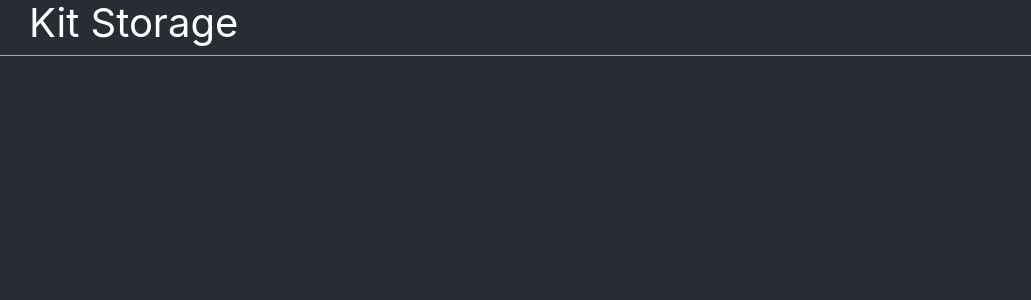
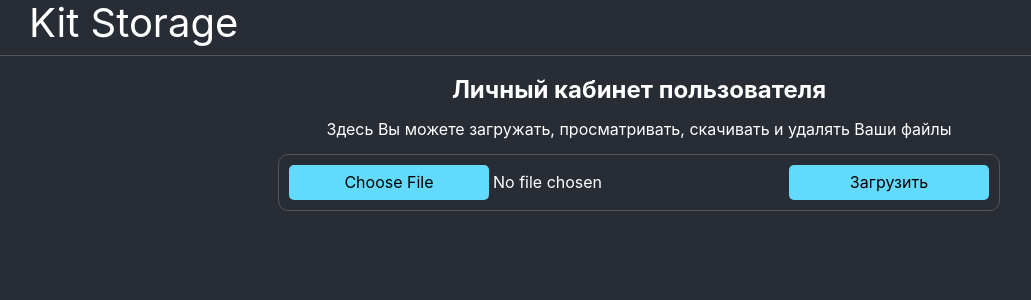
Before and after one commit to Alexandr-Mokhov/kit-storage, a React (Create React App) app: page / in a window 1280 px wide. Before the commit this address had no page. Shown: the top 300 px of the page, without its empty margins (1-1032 px from the left). Built offline with nearby package versions, Linux system fonts and the light colour scheme.

Commit message:
feat: добавить страницу личного кабинета

```diff
--- a/src/App.js
+++ b/src/App.js
@@ -2,6 +2,7 @@ import { Route, Routes } from 'react-router-dom';
 import Header from './components/Header/Header';
 import Login from './components/Login/Login';
 import Register from './components/Register/Register';
+import Main from './components/Main/Main';
 import './App.css';
 
 export default function App() {
@@ -11,6 +12,7 @@ export default function App() {
       <Routes>
         <Route path="/login" element={<Login />} />
         <Route path="/register" element={<Register />} />
+        <Route path="/" element={<Main />} />
       </Routes>
     </div>
   );
--- a/src/components/Header/Header.css
+++ b/src/components/Header/Header.css
@@ -4,7 +4,7 @@
   flex-direction: column;
   align-items: flex-start;
 	padding: 0 30px;
-	border-bottom: 1px solid #AAA;
+	border-bottom: 1px solid #555;
 }
 
 .header__title {
--- /dev/null
+++ b/src/components/Main/Main.css
@@ -0,0 +1,47 @@
+.main {
+	max-width: 1000px;
+	margin: 0 auto;
+	display: flex;
+	flex-direction: column;
+	align-items: center;
+}
+
+.main__title {
+	margin-bottom: 0;
+}
+
+.main__download {
+	border: 1px solid #555;
+	border-radius: 10px;
+	padding: 10px;
+}
+
+.main__input {
+	width: 500px;
+}
+
+input[type=file]::file-selector-button {
+	width: 200px;
+	height: 35px;
+	border-radius: 5px;
+	cursor: pointer;
+	border: none;
+	background-color: #61dafb;
+}
+
+input[type=file]::file-selector-button:hover {
+	background-color: #EEE;
+}
+
+.main__button {
+	width: 200px;
+	height: 35px;
+	border-radius: 5px;
+	cursor: pointer;
+	border: none;
+	background-color: #61dafb;
+}
+
+.main__button:hover {
+	background-color: #EEE;
+}
--- /dev/null
+++ b/src/components/Main/Main.js
@@ -0,0 +1,25 @@
+import './Main.css';
+
+export default function Main() {
+	function handleSubmit(evt) {
+		evt.preventDefault();
+		console.log(evt.target.firstChild.value);
+	}
+
+	return (
+		<main className="main">
+			<h2 className="main__title">Личный кабинет пользователя</h2>
+			<p className="main__subtitle">Здесь Вы можете загружать, просматривать, скачивать и удалять Ваши файлы</p>
+			<form className="main__download" onSubmit={handleSubmit} name={'download'}>
+				<input
+					id="input-download"
+					className="main__input"
+					name="download"
+					type="file"
+					required
+				/>
+				<button className="main__button" type="submit">Загрузить</button>
+			</form>
+		</main>
+	);
+}
```
